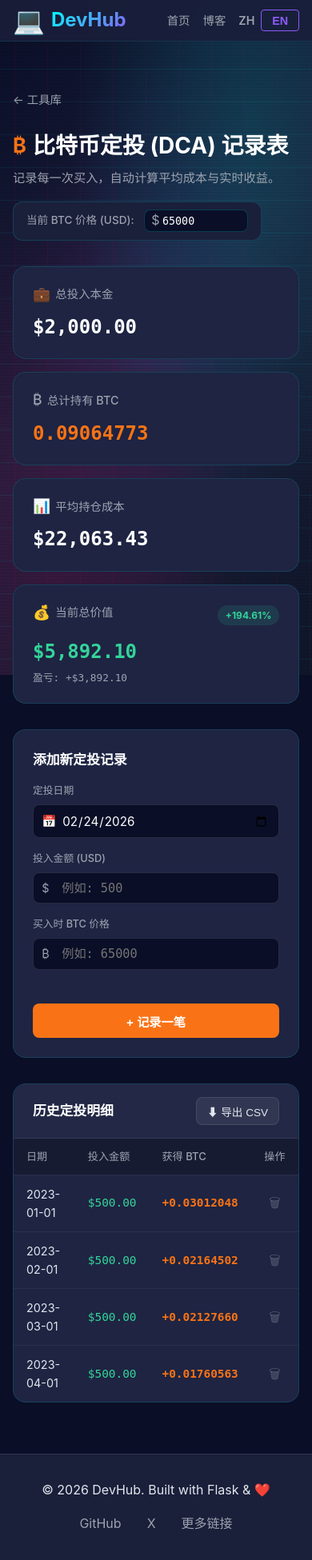
After one commit to Vesper-1/MyWeb, a Flask app: page /zh/toolbox/btc-dca/ in a window 390 px wide. The commit adds this page. Shown: the whole page at 80% size. Run offline with Flask 3, Linux system fonts and the light colour scheme.

Commit message:
Add BTC DCA Tracker tool to website
- New interactive page at /<lang>/toolbox/btc-dca/: vanilla JS
  implementation of the Bitcoin DCA tracker (record purchases,
  auto-calculate avg cost, current value, P&L, CSV export)
- Toolbox page: new "Interactive Tools" section with a card linking
  to the tracker (orange accent, NEW badge)
- Home page: spotlight banner below the feature cards grid for the
  new tool, linking directly to the tracker
- app.py: added /btc-dca/ route, translations (interactive_tools,
  new_tool, try_it) and sitemap entries for both zh/en
- style.css: styles for interactive-tool-card, new-badge, and the
  home-page new-tool-banner; fully responsive

https://claude.ai/code/session_015yG49sCaX5oS2sD7vd4zCv

```diff
--- a/app.py
+++ b/app.py
@@ -40,11 +40,14 @@ TRANSLATIONS = {
         'productivity': '效率工具',
         'ai': 'AI工具',
         'my_projects': '我的作品',
+        'interactive_tools': '互动工具',
         'future': '未来计划',
         'coming_soon': '敬请期待',
         'recommended_tools': '推荐工具',
         'english_unavailable': '英文版本暂未提供',
         'chinese_unavailable': '中文版本暂未提供',
+        'new_tool': '新工具上线',
+        'try_it': '立即体验 →',
     },
     'en': {
         'home': 'Home',
@@ -66,11 +69,14 @@ TRANSLATIONS = {
         'productivity': 'Productivity',
         'ai': 'AI Tools',
         'my_projects': 'My Projects',
+        'interactive_tools': 'Interactive Tools',
         'future': 'Future Plans',
         'coming_soon': 'Coming Soon',
         'recommended_tools': 'Recommended Tools',
         'english_unavailable': 'English version not available',
         'chinese_unavailable': 'Chinese version not available',
+        'new_tool': 'New Tool',
+        'try_it': 'Try It →',
     }
 }
 
@@ -258,6 +264,14 @@ def toolbox(lang):
     return render_template('toolbox.html', tools=tools, projects=projects)
 
 
+@app.route('/<lang>/toolbox/btc-dca/')
+def btc_dca(lang):
+    """BTC DCA Tracker tool page."""
+    if lang not in SUPPORTED_LANGS:
+        abort(404)
+    return render_template('btc_dca.html')
+
+
 @app.route('/sitemap.xml')
 def sitemap():
     """Generate sitemap."""
@@ -269,6 +283,7 @@ def sitemap():
         pages.append(f'{base_url}/{lang}/')
         pages.append(f'{base_url}/{lang}/blog/')
         pages.append(f'{base_url}/{lang}/toolbox/')
+        pages.append(f'{base_url}/{lang}/toolbox/btc-dca/')
         pages.append(f'{base_url}/{lang}/links/')
 
     # Blog posts
--- /dev/null
+++ b/templates/btc_dca.html
@@ -0,0 +1,526 @@
+{% extends "base.html" %}
+
+{% block title %}
+    {% if lang == 'zh' %}BTC 定投记录表{% else %}BTC DCA Tracker{% endif %} - DevHub
+{% endblock %}
+
+{% block description %}
+    {% if lang == 'zh' %}
+        比特币定投 (DCA) 记录工具 - 记录每笔买入，自动计算平均成本与实时收益
+    {% else %}
+        Bitcoin Dollar-Cost Averaging (DCA) Tracker - Record every purchase and calculate average cost and P&L
+    {% endif %}
+{% endblock %}
+
+{% block extra_head %}
+<style>
+    /* ── Page Layout ── */
+    .dca-page { padding: 2rem 0 4rem; }
+
+    .dca-header {
+        display: flex;
+        flex-wrap: wrap;
+        justify-content: space-between;
+        align-items: flex-start;
+        gap: 1rem;
+        margin-bottom: 2rem;
+    }
+    .dca-header h1 {
+        font-size: 1.75rem;
+        font-weight: 700;
+        color: #fff;
+        display: flex;
+        align-items: center;
+        gap: 0.5rem;
+    }
+    .dca-header h1 .btc-icon { color: #f97316; font-size: 1.6rem; }
+    .dca-header p { color: var(--text-secondary); margin-top: 0.4rem; font-size: 0.95rem; }
+
+    /* Current price input box */
+    .price-box {
+        display: flex;
+        align-items: center;
+        gap: 0.75rem;
+        background: var(--bg-secondary);
+        border: 1px solid rgba(0,255,255,0.15);
+        border-radius: 12px;
+        padding: 0.6rem 1rem;
+    }
+    .price-box label { color: var(--text-secondary); font-size: 0.85rem; font-weight: 500; white-space: nowrap; }
+    .price-input-wrap { position: relative; }
+    .price-input-wrap span { position: absolute; left: 0.6rem; top: 50%; transform: translateY(-50%); color: var(--text-secondary); }
+    .price-input-wrap input {
+        background: var(--bg-primary);
+        border: 1px solid rgba(0,255,255,0.2);
+        border-radius: 8px;
+        color: #fff;
+        font-family: monospace;
+        padding: 0.35rem 0.5rem 0.35rem 1.4rem;
+        width: 130px;
+        outline: none;
+        transition: border-color 0.2s;
+    }
+    .price-input-wrap input:focus { border-color: #f97316; }
+
+    /* ── Stats Grid ── */
+    .stats-grid {
+        display: grid;
+        grid-template-columns: repeat(auto-fit, minmax(220px, 1fr));
+        gap: 1rem;
+        margin-bottom: 2rem;
+    }
+    .stat-card {
+        background: var(--bg-card);
+        border: 1px solid rgba(0,255,255,0.12);
+        border-radius: 16px;
+        padding: 1.25rem 1.5rem;
+    }
+    .stat-label {
+        display: flex;
+        align-items: center;
+        gap: 0.4rem;
+        color: var(--text-secondary);
+        font-size: 0.9rem;
+        font-weight: 500;
+        margin-bottom: 0.5rem;
+    }
+    .stat-label .icon { font-size: 1.1rem; }
+    .stat-value {
+        font-size: 1.5rem;
+        font-weight: 700;
+        font-family: monospace;
+        color: #fff;
+    }
+    .stat-value.value-positive { color: #34d399; }
+    .stat-value.value-negative { color: #f87171; }
+    .stat-value.value-orange { color: #f97316; }
+    .stat-header { display: flex; justify-content: space-between; align-items: center; margin-bottom: 0.5rem; }
+    .roi-badge {
+        font-size: 0.75rem;
+        font-weight: 700;
+        padding: 0.2rem 0.6rem;
+        border-radius: 99px;
+    }
+    .roi-positive { background: rgba(52,211,153,0.12); color: #34d399; }
+    .roi-negative { background: rgba(248,113,113,0.12); color: #f87171; }
+    .stat-sub { font-size: 0.8rem; color: var(--text-secondary); font-family: monospace; margin-top: 0.25rem; }
+
+    /* ── Add Form ── */
+    .dca-card {
+        background: var(--bg-card);
+        border: 1px solid rgba(0,255,255,0.12);
+        border-radius: 16px;
+        padding: 1.5rem;
+        margin-bottom: 2rem;
+    }
+    .dca-card h2 { font-size: 1.05rem; font-weight: 600; color: #fff; margin-bottom: 1rem; }
+
+    .form-row {
+        display: flex;
+        flex-wrap: wrap;
+        gap: 1rem;
+        align-items: flex-end;
+    }
+    .form-group { flex: 1; min-width: 160px; }
+    .form-group label { display: block; font-size: 0.8rem; font-weight: 500; color: var(--text-secondary); margin-bottom: 0.4rem; }
+    .input-wrap { position: relative; }
+    .input-wrap .input-icon {
+        position: absolute;
+        left: 0.7rem;
+        top: 50%;
+        transform: translateY(-50%);
+        color: var(--text-secondary);
+        font-size: 0.9rem;
+        pointer-events: none;
+    }
+    .dca-input {
+        width: 100%;
+        background: var(--bg-primary);
+        border: 1px solid rgba(255,255,255,0.12);
+        border-radius: 8px;
+        color: #fff;
+        font-family: monospace;
+        padding: 0.6rem 0.75rem 0.6rem 2.2rem;
+        outline: none;
+        transition: border-color 0.2s;
+        font-size: 0.95rem;
+    }
+    .dca-input:focus { border-color: #f97316; }
+    .dca-input[type="date"] { font-family: inherit; }
+
+    .btn-add {
+        flex: 1;
+        min-width: 140px;
+        background: #f97316;
+        color: #fff;
+        border: none;
+        border-radius: 8px;
+        font-weight: 600;
+        font-size: 0.95rem;
+        padding: 0.65rem 1rem;
+        cursor: pointer;
+        display: flex;
+        align-items: center;
+        justify-content: center;
+        gap: 0.4rem;
+        transition: background 0.2s, box-shadow 0.2s;
+    }
+    .btn-add:hover { background: #ea6c0a; box-shadow: 0 0 20px rgba(249,115,22,0.4); }
+
+    /* ── Table Section ── */
+    .table-header {
+        display: flex;
+        justify-content: space-between;
+        align-items: center;
+        padding: 1rem 1.5rem;
+        border-bottom: 1px solid rgba(255,255,255,0.07);
+        background: rgba(255,255,255,0.02);
+        border-radius: 16px 16px 0 0;
+    }
+    .table-header h2 { font-size: 1.05rem; font-weight: 600; color: #fff; }
+    .btn-export {
+        display: flex;
+        align-items: center;
+        gap: 0.4rem;
+        background: rgba(255,255,255,0.07);
+        border: 1px solid rgba(255,255,255,0.1);
+        color: var(--text-primary);
+        border-radius: 8px;
+        padding: 0.4rem 0.8rem;
+        font-size: 0.85rem;
+        cursor: pointer;
+        transition: background 0.2s;
+    }
+    .btn-export:hover { background: rgba(255,255,255,0.12); }
+
+    .dca-table-wrap {
+        background: var(--bg-card);
+        border: 1px solid rgba(0,255,255,0.12);
+        border-radius: 16px;
+        overflow: hidden;
+    }
+    .dca-table { width: 100%; border-collapse: collapse; }
+    .dca-table thead tr { background: rgba(0,0,0,0.25); }
+    .dca-table th {
+        padding: 0.75rem 1rem;
+        text-align: left;
+        font-size: 0.82rem;
+        font-weight: 500;
+        color: var(--text-secondary);
+        white-space: nowrap;
+    }
+    .dca-table th.center, .dca-table td.center { text-align: center; }
+    .dca-table tbody tr { border-top: 1px solid rgba(255,255,255,0.05); transition: background 0.15s; }
+    .dca-table tbody tr:hover { background: rgba(255,255,255,0.03); }
+    .dca-table td { padding: 0.75rem 1rem; font-size: 0.9rem; color: var(--text-primary); }
+    .dca-table td.mono { font-family: monospace; }
+    .dca-table td.text-green { color: #34d399; }
+    .dca-table td.text-orange { color: #f97316; font-weight: 600; }
+
+    .empty-row td { padding: 2.5rem; text-align: center; color: var(--text-secondary); }
+
+    .btn-delete {
+        background: none;
+        border: none;
+        cursor: pointer;
+        color: rgba(255,255,255,0.25);
+        font-size: 1rem;
+        padding: 0.2rem 0.4rem;
+        border-radius: 4px;
+        transition: color 0.2s;
+        line-height: 1;
+    }
+    .btn-delete:hover { color: #f87171; }
+
+    /* Back link */
+    .back-link {
+        display: inline-flex;
+        align-items: center;
+        gap: 0.4rem;
+        color: var(--text-secondary);
+        text-decoration: none;
+        font-size: 0.9rem;
+        margin-bottom: 1.5rem;
+        transition: color 0.2s;
+    }
+    .back-link:hover { color: var(--neon-cyan); }
+
+    /* Mobile */
+    @media (max-width: 768px) {
+        .dca-header { flex-direction: column; }
+        .form-row { flex-direction: column; }
+        .form-group, .btn-add { min-width: 100%; }
+        .dca-table th:nth-child(3), .dca-table td:nth-child(3) { display: none; }
+    }
+</style>
+{% endblock %}
+
+{% block content %}
+<div class="dca-page">
+    <div class="container">
+
+        <!-- Back -->
+        <a href="/{{ lang }}/toolbox/" class="back-link">← {{ t.toolbox }}</a>
+
+        <!-- Header -->
+        <div class="dca-header">
+            <div>
+                <h1>
+                    <span class="btc-icon">₿</span>
+                    {% if lang == 'zh' %}比特币定投 (DCA) 记录表{% else %}Bitcoin DCA Tracker{% endif %}
+                </h1>
+                <p>
+                    {% if lang == 'zh' %}
+                        记录每一次买入，自动计算平均成本与实时收益。
+                    {% else %}
+                        Record every purchase and automatically calculate average cost and real-time P&amp;L.
+                    {% endif %}
+                </p>
+            </div>
+            <div class="price-box">
+                <label for="current-price">
+                    {% if lang == 'zh' %}当前 BTC 价格 (USD):{% else %}Current BTC Price (USD):{% endif %}
+                </label>
+                <div class="price-input-wrap">
+                    <span>$</span>
+                    <input type="number" id="current-price" value="65000" min="0" step="1">
+                </div>
+            </div>
+        </div>
+
+        <!-- Stats -->
+        <div class="stats-grid">
+            <div class="stat-card">
+                <div class="stat-label"><span class="icon">💼</span>
+                    {% if lang == 'zh' %}总投入本金{% else %}Total Invested{% endif %}
+                </div>
+                <div class="stat-value" id="stat-invested">—</div>
+            </div>
+
+            <div class="stat-card">
+                <div class="stat-label"><span class="icon">₿</span>
+                    {% if lang == 'zh' %}总计持有 BTC{% else %}Total BTC Held{% endif %}
+                </div>
+                <div class="stat-value value-orange" id="stat-btc">—</div>
+            </div>
+
+            <div class="stat-card">
+                <div class="stat-label"><span class="icon">📊</span>
+                    {% if lang == 'zh' %}平均持仓成本{% else %}Avg Cost Basis{% endif %}
+                </div>
+                <div class="stat-value" id="stat-avg">—</div>
+            </div>
+
+            <div class="stat-card">
+                <div class="stat-header">
+                    <div class="stat-label"><span class="icon">💰</span>
+                        {% if lang == 'zh' %}当前总价值{% else %}Current Value{% endif %}
+                    </div>
+                    <span class="roi-badge roi-positive" id="stat-roi">+0.00%</span>
+                </div>
+                <div class="stat-value value-positive" id="stat-value">—</div>
+                <div class="stat-sub" id="stat-pl"></div>
+            </div>
+        </div>
+
+        <!-- Add Form -->
+        <div class="dca-card">
+            <h2>{% if lang == 'zh' %}添加新定投记录{% else %}Add New Entry{% endif %}</h2>
+            <form id="add-form" class="form-row">
+                <div class="form-group">
+                    <label for="new-date">{% if lang == 'zh' %}定投日期{% else %}Date{% endif %}</label>
+                    <div class="input-wrap">
+                        <span class="input-icon">📅</span>
+                        <input type="date" id="new-date" class="dca-input" required>
+                    </div>
+                </div>
+                <div class="form-group">
+                    <label for="new-invest">{% if lang == 'zh' %}投入金额 (USD){% else %}Amount (USD){% endif %}</label>
+                    <div class="input-wrap">
+                        <span class="input-icon">$</span>
+                        <input type="number" id="new-invest" class="dca-input" step="0.01" min="0.01"
+                               placeholder="{% if lang == 'zh' %}例如: 500{% else %}e.g. 500{% endif %}" required>
+                    </div>
+                </div>
+                <div class="form-group">
+                    <label for="new-price">{% if lang == 'zh' %}买入时 BTC 价格{% else %}BTC Price at Purchase{% endif %}</label>
+                    <div class="input-wrap">
+                        <span class="input-icon">₿</span>
+                        <input type="number" id="new-price" class="dca-input" step="0.01" min="0.01"
+                               placeholder="{% if lang == 'zh' %}例如: 65000{% else %}e.g. 65000{% endif %}" required>
+                    </div>
+                </div>
+                <div class="form-group">
+                    <label>&nbsp;</label>
+                    <button type="submit" class="btn-add">
+                        + {% if lang == 'zh' %}记录一笔{% else %}Add Entry{% endif %}
+                    </button>
+                </div>
+            </form>
+        </div>
+
+        <!-- Table -->
+        <div class="dca-table-wrap">
+            <div class="table-header">
+                <h2>{% if lang == 'zh' %}历史定投明细{% else %}Purchase History{% endif %}</h2>
+                <button class="btn-export" id="export-csv">
+                    ⬇ {% if lang == 'zh' %}导出 CSV{% else %}Export CSV{% endif %}
+                </button>
+            </div>
+            <div style="overflow-x:auto;">
+                <table class="dca-table">
+                    <thead>
+                        <tr>
+                            <th>{% if lang == 'zh' %}日期{% else %}Date{% endif %}</th>
+                            <th>{% if lang == 'zh' %}投入金额{% else %}Amount{% endif %}</th>
+                            <th>{% if lang == 'zh' %}买入时单价{% else %}BTC Price{% endif %}</th>
+                            <th>{% if lang == 'zh' %}获得 BTC{% else %}BTC Received{% endif %}</th>
+                            <th class="center">{% if lang == 'zh' %}操作{% else %}Action{% endif %}</th>
+                        </tr>
+                    </thead>
+                    <tbody id="entries-tbody"></tbody>
+                </table>
+            </div>
+        </div>
+
+    </div>
+</div>
+{% endblock %}
+
+{% block extra_scripts %}
+<script>
+(function () {
+    // ── i18n strings injected from Jinja ──
+    const LANG = '{{ lang }}';
+    const i18n = {
+        empty:  LANG === 'zh' ? '暂无记录，请在上方添加你的第一笔定投' : 'No entries yet. Add your first purchase above.',
+        plLabel: LANG === 'zh' ? '盈亏:' : 'P&L:',
+        csvHeaders: LANG === 'zh'
+            ? '日期,投入金额(USD),买入时BTC价格(USD),获得BTC数量'
+            : 'Date,Amount(USD),BTC Price(USD),BTC Received',
+        alertMsg: LANG === 'zh' ? '金额和价格必须大于 0' : 'Amount and price must be greater than 0',
+    };
+
+    // ── Initial sample data ──
+    let entries = [
+        { id: 1, date: '2023-01-01', investAmount: 500, btcPrice: 16600,  btcAmount: 0.03012048 },
+        { id: 2, date: '2023-02-01', investAmount: 500, btcPrice: 23100,  btcAmount: 0.02164502 },
+        { id: 3, date: '2023-03-01', investAmount: 500, btcPrice: 23500,  btcAmount: 0.02127660 },
+        { id: 4, date: '2023-04-01', investAmount: 500, btcPrice: 28400,  btcAmount: 0.01760563 },
+    ];
+    let currentPrice = 65000;
+
+    // ── Helpers ──
+    const fmtUSD   = v => new Intl.NumberFormat('en-US', { style: 'currency', currency: 'USD' }).format(v);
+    const fmtCrypto = v => v.toFixed(8);
+
+    function computeStats() {
+        let totalInvested = 0, totalBtc = 0;
+        entries.forEach(e => { totalInvested += e.investAmount; totalBtc += e.btcAmount; });
+        const avgPrice    = totalBtc > 0 ? totalInvested / totalBtc : 0;
+        const currentValue = totalBtc * currentPrice;
+        const profitLoss  = currentValue - totalInvested;
+        const roi         = totalInvested > 0 ? (profitLoss / totalInvested) * 100 : 0;
+        return { totalInvested, totalBtc, avgPrice, currentValue, profitLoss, roi };
+    }
+
+    // ── Render stats ──
+    function renderStats() {
+        const s = computeStats();
+        document.getElementById('stat-invested').textContent = fmtUSD(s.totalInvested);
+        document.getElementById('stat-btc').textContent      = fmtCrypto(s.totalBtc);
+        document.getElementById('stat-avg').textContent      = fmtUSD(s.avgPrice);
+
+        const valueEl = document.getElementById('stat-value');
+        valueEl.textContent  = fmtUSD(s.currentValue);
+        valueEl.className    = 'stat-value ' + (s.roi >= 0 ? 'value-positive' : 'value-negative');
+
+        const roiEl = document.getElementById('stat-roi');
+        roiEl.textContent = (s.roi >= 0 ? '+' : '') + s.roi.toFixed(2) + '%';
+        roiEl.className   = 'roi-badge ' + (s.roi >= 0 ? 'roi-positive' : 'roi-negative');
+
+        document.getElementById('stat-pl').textContent =
+            i18n.plLabel + ' ' + (s.profitLoss >= 0 ? '+' : '') + fmtUSD(s.profitLoss);
+    }
+
+    // ── Render table ──
+    function renderTable() {
+        const tbody = document.getElementById('entries-tbody');
+        if (entries.length === 0) {
+            tbody.innerHTML = `<tr class="empty-row"><td colspan="5">${i18n.empty}</td></tr>`;
+            return;
+        }
+        tbody.innerHTML = entries.map(e => `
+            <tr>
+                <td>${e.date}</td>
+                <td class="mono text-green">${fmtUSD(e.investAmount)}</td>
+                <td class="mono">${fmtUSD(e.btcPrice)}</td>
+                <td class="mono text-orange">+${fmtCrypto(e.btcAmount)}</td>
+                <td class="center">
+                    <button class="btn-delete" data-id="${e.id}" title="${LANG === 'zh' ? '删除' : 'Delete'}">🗑</button>
+                </td>
+            </tr>
+        `).join('');
+
+        tbody.querySelectorAll('.btn-delete').forEach(btn => {
+            btn.addEventListener('click', () => {
+                entries = entries.filter(e => e.id !== parseInt(btn.dataset.id));
+                render();
+            });
+        });
+    }
+
+    function render() { renderStats(); renderTable(); }
+
+    // ── Bind events ──
+    document.getElementById('current-price').addEventListener('input', function () {
+        currentPrice = parseFloat(this.value) || 0;
+        renderStats();
+    });
+
+    document.getElementById('add-form').addEventListener('submit', function (e) {
+        e.preventDefault();
+        const date   = document.getElementById('new-date').value;
+        const invest = parseFloat(document.getElementById('new-invest').value);
+        const price  = parseFloat(document.getElementById('new-price').value);
+
+        if (!date || isNaN(invest) || isNaN(price) || invest <= 0 || price <= 0) {
+            alert(i18n.alertMsg);
+            return;
+        }
+
+        entries = [...entries, {
+            id: Date.now(),
+            date,
+            investAmount: invest,
+            btcPrice: price,
+            btcAmount: invest / price
+        }].sort((a, b) => new Date(b.date) - new Date(a.date));
+
+        document.getElementById('new-invest').value = '';
+        render();
+    });
+
+    document.getElementById('export-csv').addEventListener('click', function () {
+        const rows = entries.map(e =>
+            `${e.date},${e.investAmount},${e.btcPrice},${fmtCrypto(e.btcAmount)}`
+        );
+        const csv  = [i18n.csvHeaders, ...rows].join('\n');
+        const blob = new Blob(['\uFEFF' + csv], { type: 'text/csv;charset=utf-8;' });
+        const link = document.createElement('a');
+        link.href  = URL.createObjectURL(blob);
+        link.download = 'btc_dca_records.csv';
+        document.body.appendChild(link);
+        link.click();
+        document.body.removeChild(link);
+    });
+
+    // Set default date to today
+    const today = new Date().toISOString().split('T')[0];
+    document.getElementById('new-date').value = today;
+
+    // Initial render
+    render();
+})();
+</script>
+{% endblock %}
```
Also changed, not shown: static/css/style.css (+127 -0 lines), templates/home.html (+23 -0 lines), templates/toolbox.html (+24 -0 lines).
